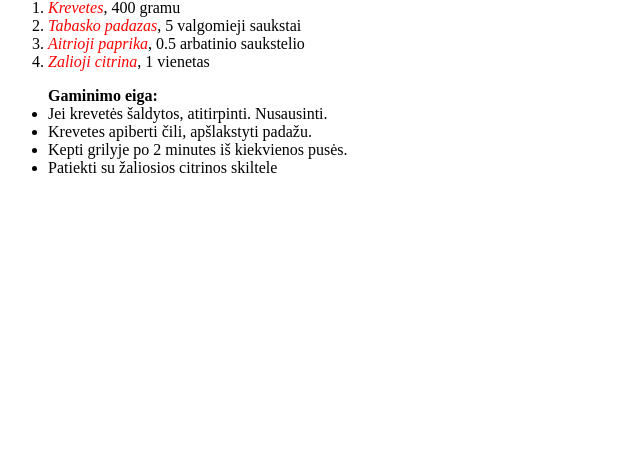
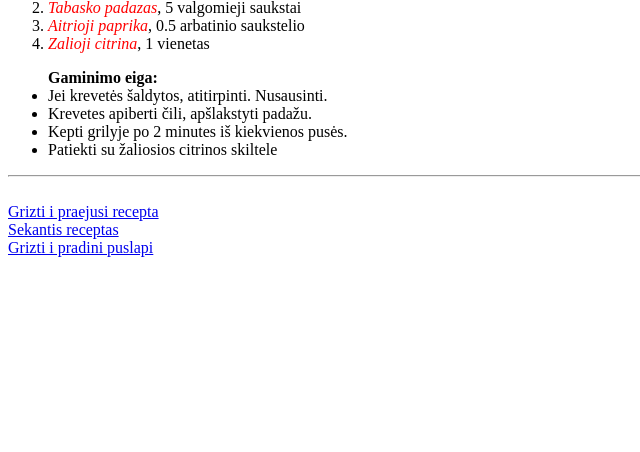
Before and after one commit to KLPVM-naujokai/receptu-svetaine, a PHP site: page /receptai2.php in a window 1280 px wide. Shown: the part 348-800 px from the top of the page, without its empty margins (0-640 px from the left). Run offline with PHP 8.4, Linux system fonts and the light colour scheme.

Commit message:
Update receptai2.php

```diff
--- a/receptai2.php
+++ b/receptai2.php
@@ -4,7 +4,7 @@
 <h2>Astrios krevetes grilyje</h2><br>
 <img src ="https://www.receptai.lt/uploads/modules/recipes/thumb380x250/10173.jpg" alt ="Astrios krevetes grilyje" width ="200" height = "170">
 <p><b>Paruosimo laikas:</b> apie 5min.<br>
-<b>Porciju skaicius:</b> 4</p><hr>
+<b>Porciju skaicius:</b> 4</p>
 
 <ol><b>Ingredientai:</b>
   <li><em><text style="color:red;">Krevetes</text></em>, 400 gramu</li>
@@ -18,4 +18,8 @@
   <li>Krevetes apiberti čili, apšlakstyti padažu.</li>
   <li>Kepti grilyje po 2 minutes iš kiekvienos pusės.</li>
   <li>Patiekti su žaliosios citrinos skiltele</li>
-</ul>
+</ul><hr><br>
+
+<a href="receptai1.php">Grizti i praejusi recepta</a><br>
+<a href="receptai3.php">Sekantis receptas</a><br>
+<a href="index.php">Grizti i pradini puslapi</a>
```
